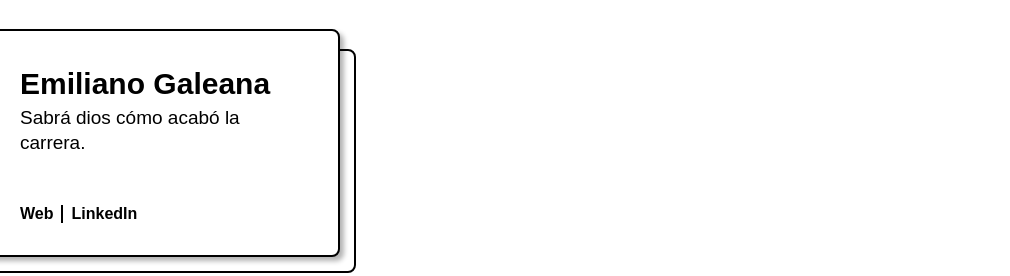
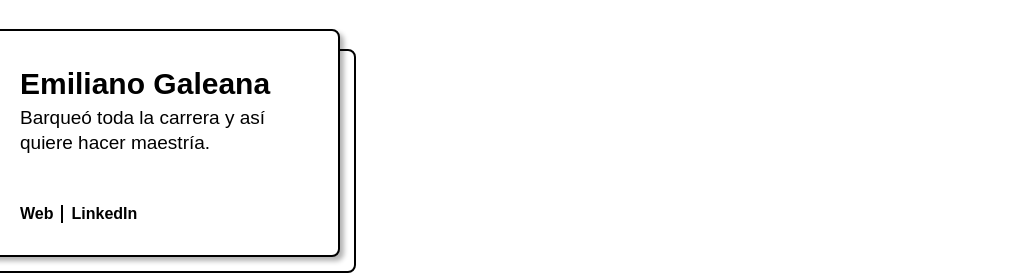
Before and after one commit to VictorBis/PD, a plain HTML site: page Nosotros/index.html in a window 1280 px wide. Shown: the part 584-860 px from the top of the page, 270-1280 px from the left. Drawn offline with Linux system fonts and the light colour scheme; a web font is replaced by a local one.

```diff
--- a/Nosotros/index.html
+++ b/Nosotros/index.html
@@ -124,7 +124,7 @@
                         <div class="main-info">
                             <div class="name-company">
                                 <h3 class="semibold-30">Emiliano Galeana</h3>
-                                <p class="regular-19">Sabrá dios cómo acabó la carrera.</p>
+                                <p class="regular-19">Barqueó toda la carrera y así quiere hacer maestría.</p>
                             </div>
                         </div>
                         <div class="lecturer-links">
```
